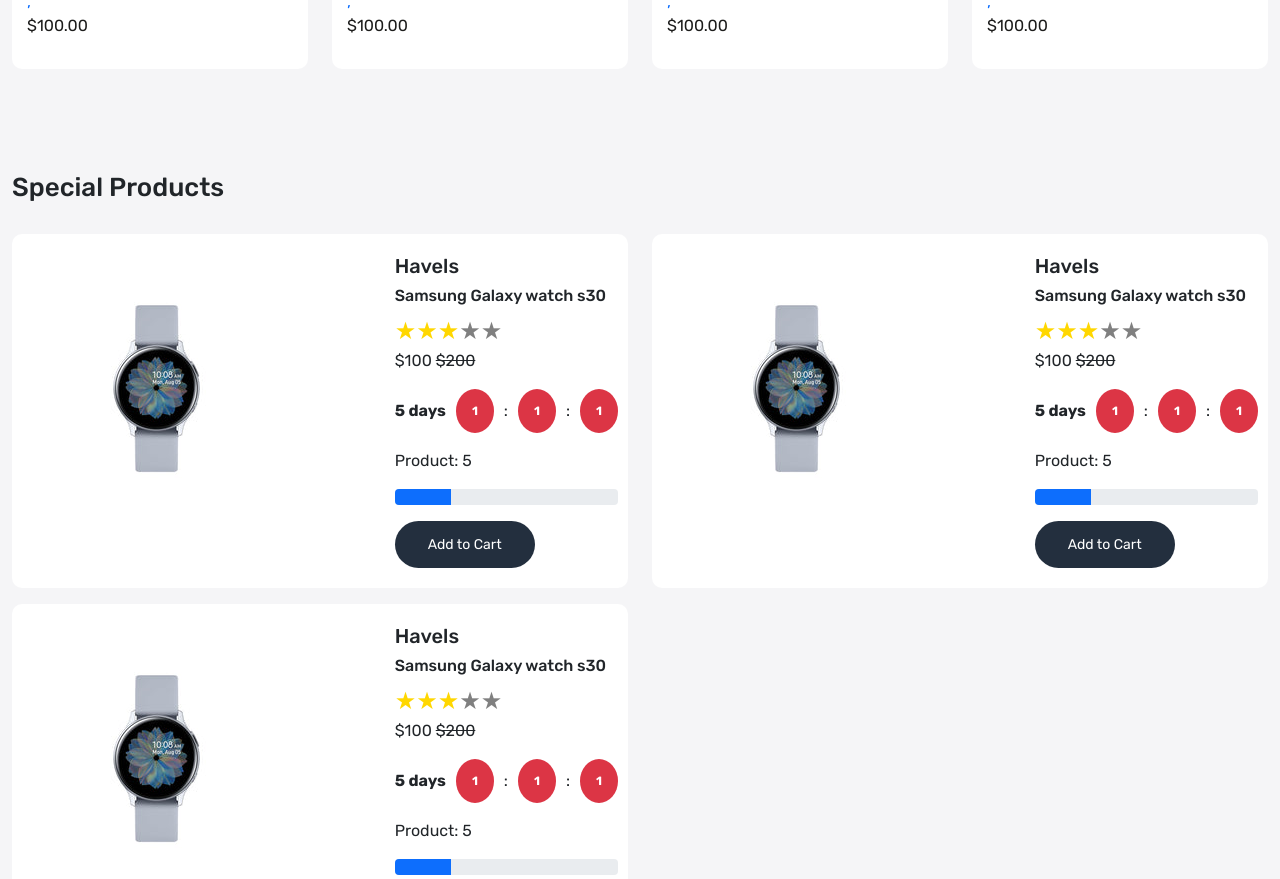
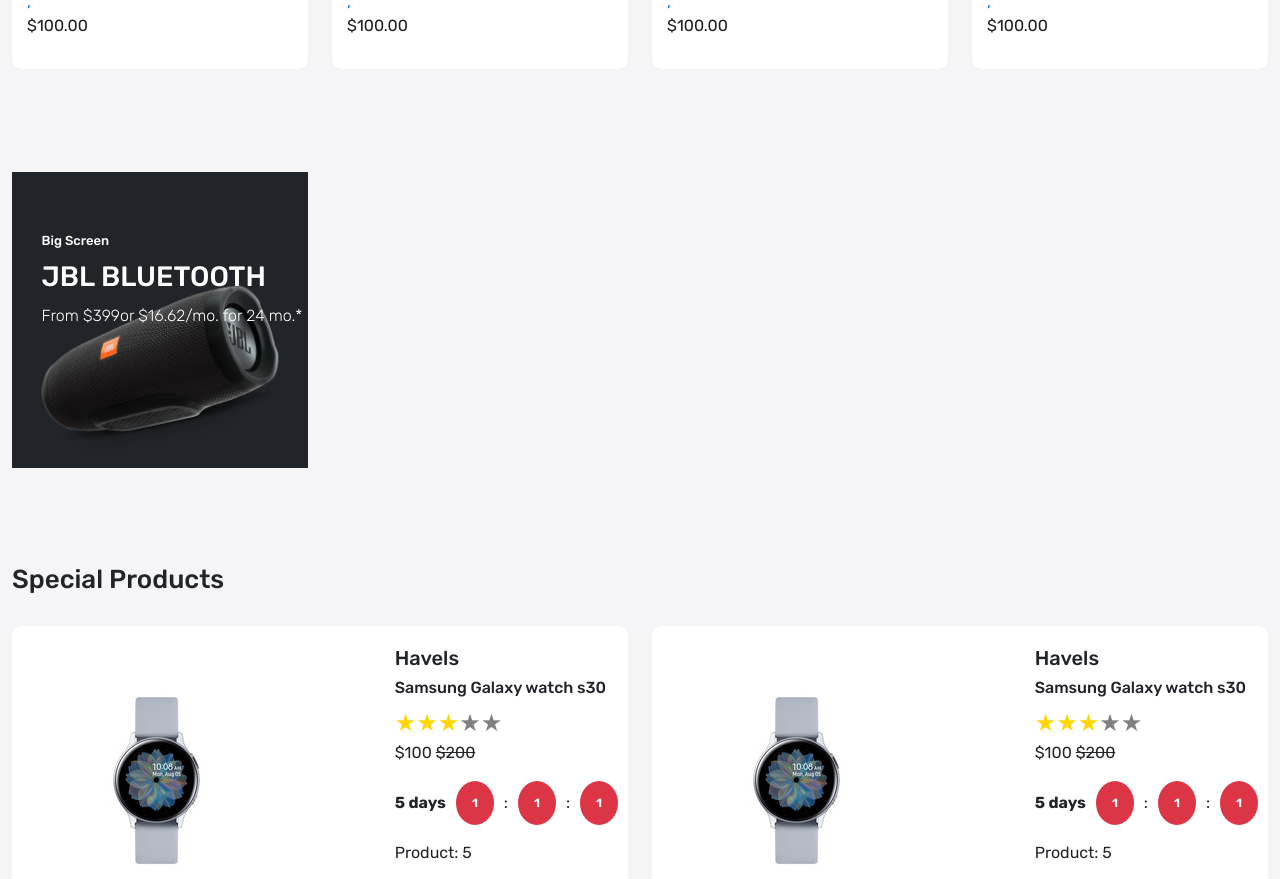
Before and after one commit to sam1090/ecommerce, a React (Create React App) app in the folder client/: page / in a window 1280 px wide. Shown: the part 1760-2639 px from the top of the page. Built offline with nearby package versions, Linux system fonts and the light colour scheme.

Commit message:
some changes in layout

```diff
--- a/client/src/App.css
+++ b/client/src/App.css
@@ -360,3 +360,33 @@
 }
 
 /* Special Product Card ends here */
+
+/* famous card */
+.famous-card .famous-content{
+  top: 20%;
+  left: 10%;
+}
+
+.famous-content h5{
+  font-size: 13px;
+  line-height: 20px;
+  font-weight: 400px;
+  color: white;
+  margin-bottom: 7px;
+}
+
+.famous-content h6{
+  font-size: 28px;
+  line-height: 38px;
+  font-weight: 500;
+  color: white;
+}
+
+.famous-content P{
+  font-size: 16px;
+  line-height: 24px;
+  font-weight: 100;
+  color: white;
+}
+
+/* famous card ends here */
--- a/client/src/pages/Home.js
+++ b/client/src/pages/Home.js
@@ -218,6 +218,24 @@
         </div>
       </section>
 
+      <section className="famous-wrapper py-5 home-wrapper-2">
+        <div className="container-xxl">
+          <div className="row">
+            <div className="col-3">
+              <div className="famous-card position-relative">
+                <img src="images/bluetooth.png" alt="famous" className="img-fluid bg-dark "/>
+                <div></div>
+                <div className="famous-content position-absolute">
+                <h5>Big Screen</h5>
+                <h6>JBL BLUETOOTH </h6>
+                <p>From $399or $16.62/mo. for 24 mo.*</p>
+                </div>
+              </div>
+            </div>
+          </div>
+        </div>
+      </section>
+
       <section className="special-wrapper py-5 home-wrapper-2">
         <div className="container-xxl">
           <div className="row">
```
Also changed, not shown: client/public/images/bluetooth.jpg (added), client/public/images/bluetooth.png (added). Lines whose indentation alone changed are shown as unchanged.
